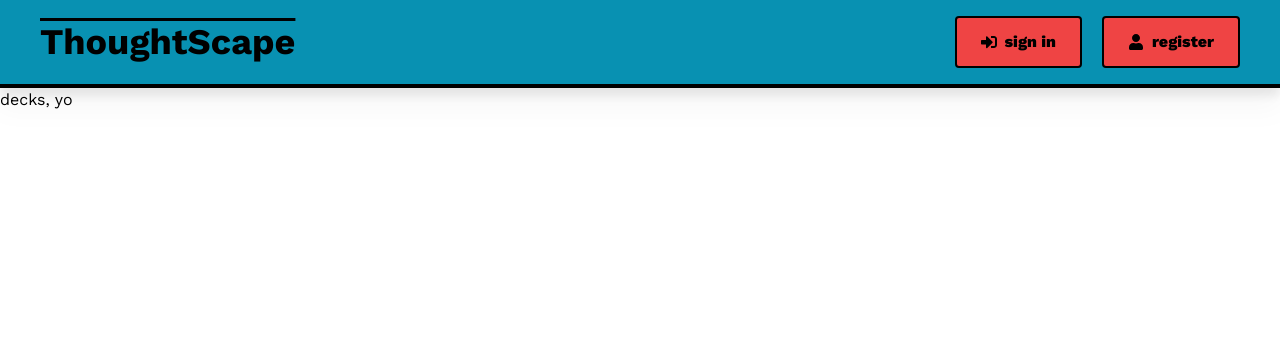
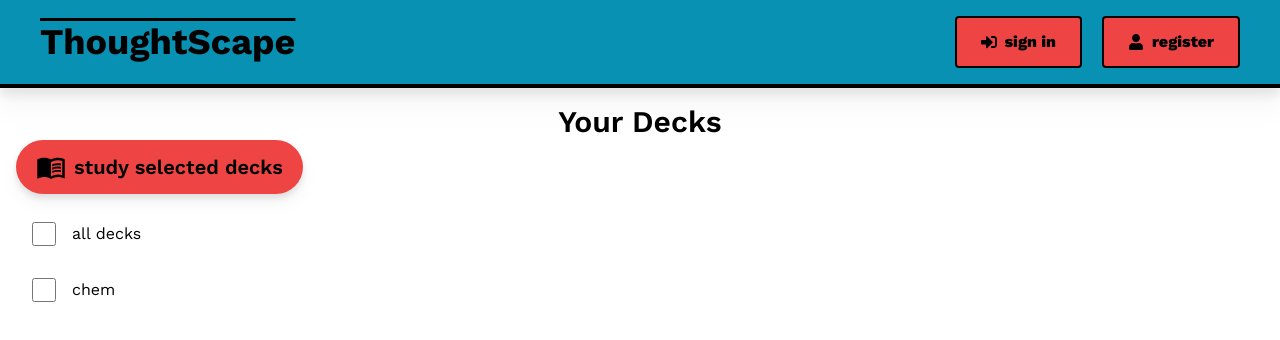
Before and after one commit to Nilej24/layout-for-thoughtscape, a React (Vite) app: page / in a window 1280 px wide. Shown: the top 340 px of the page. Built offline with nearby package versions, Linux system fonts and the light colour scheme.

Commit message:
started decks page

```diff
--- a/src/App.jsx
+++ b/src/App.jsx
@@ -2,6 +2,7 @@ import { BrowserRouter, Routes, Route } from 'react-router-dom';
 
 import Header from './components/Header';
 
+import DecksPage from './pages/DecksPage';
 import SignIn from './pages/SignIn';
 import Register from './pages/Register';
 
@@ -10,7 +11,7 @@ function App() {
     <BrowserRouter>
       <Header />
       <Routes>
-        <Route path="/" element={<div>decks, yo</div>} />
+        <Route path="/" element={<DecksPage />} />
         <Route path="/signin" element={<SignIn />} />
         <Route path="/register" element={<Register />} />
       </Routes>
--- /dev/null
+++ b/src/pages/DecksPage.jsx
@@ -0,0 +1,39 @@
+import { MdMenuBook } from 'react-icons/md';
+
+function Deck({ name }) {
+  return (
+    <li>
+      <label className="flex items-center space-x-4 p-4 cursor-pointer hover:bg-gray-100">
+        <input type="checkbox" className="w-6 h-6" />
+        <span>{name}</span>
+      </label>
+    </li>
+  );
+}
+
+function DecksPage() {
+  return (
+    <section className="container mx-auto p-4">
+      <h1 className="text-3xl font-semibold text-center">
+        Your Decks
+      </h1>
+      <button className="rounded-full drop-shadow-lg flex items-center space-x-2 px-5 py-3 text-xl font-semibold bg-red-500 hover:bg-red-600">
+        <span className="text-3xl">
+          <MdMenuBook />
+        </span>
+        <span>study selected decks</span>
+      </button>
+      <ul className="mt-3">
+        <li>
+          <label className="flex items-center space-x-4 p-4 cursor-pointer hover:bg-gray-100">
+            <input type="checkbox" className="w-6 h-6" />
+            <span>all decks</span>
+          </label>
+        </li>
+        <Deck name="chem" />
+      </ul>
+    </section>
+  );
+}
+
+export default DecksPage;
```
